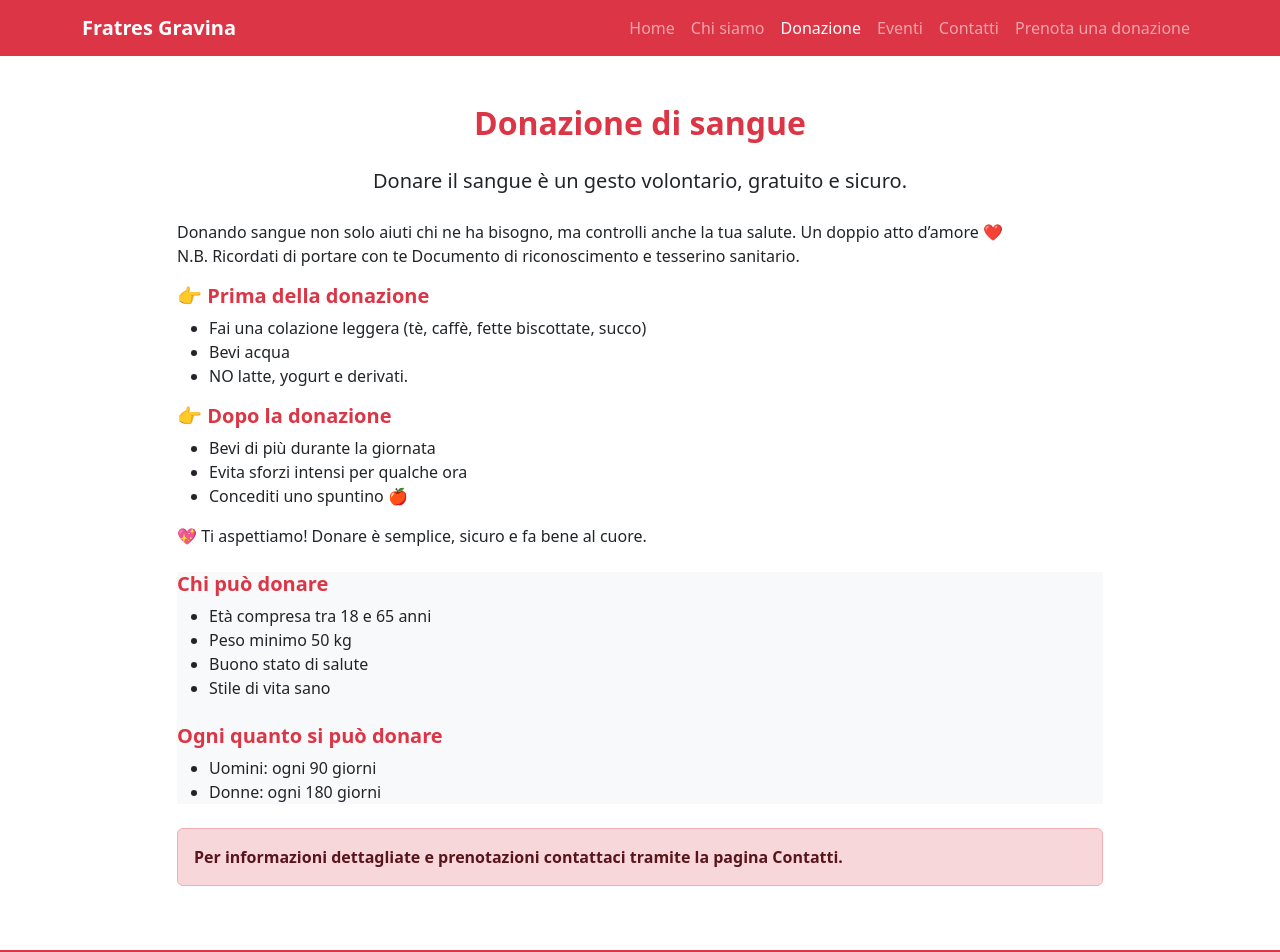
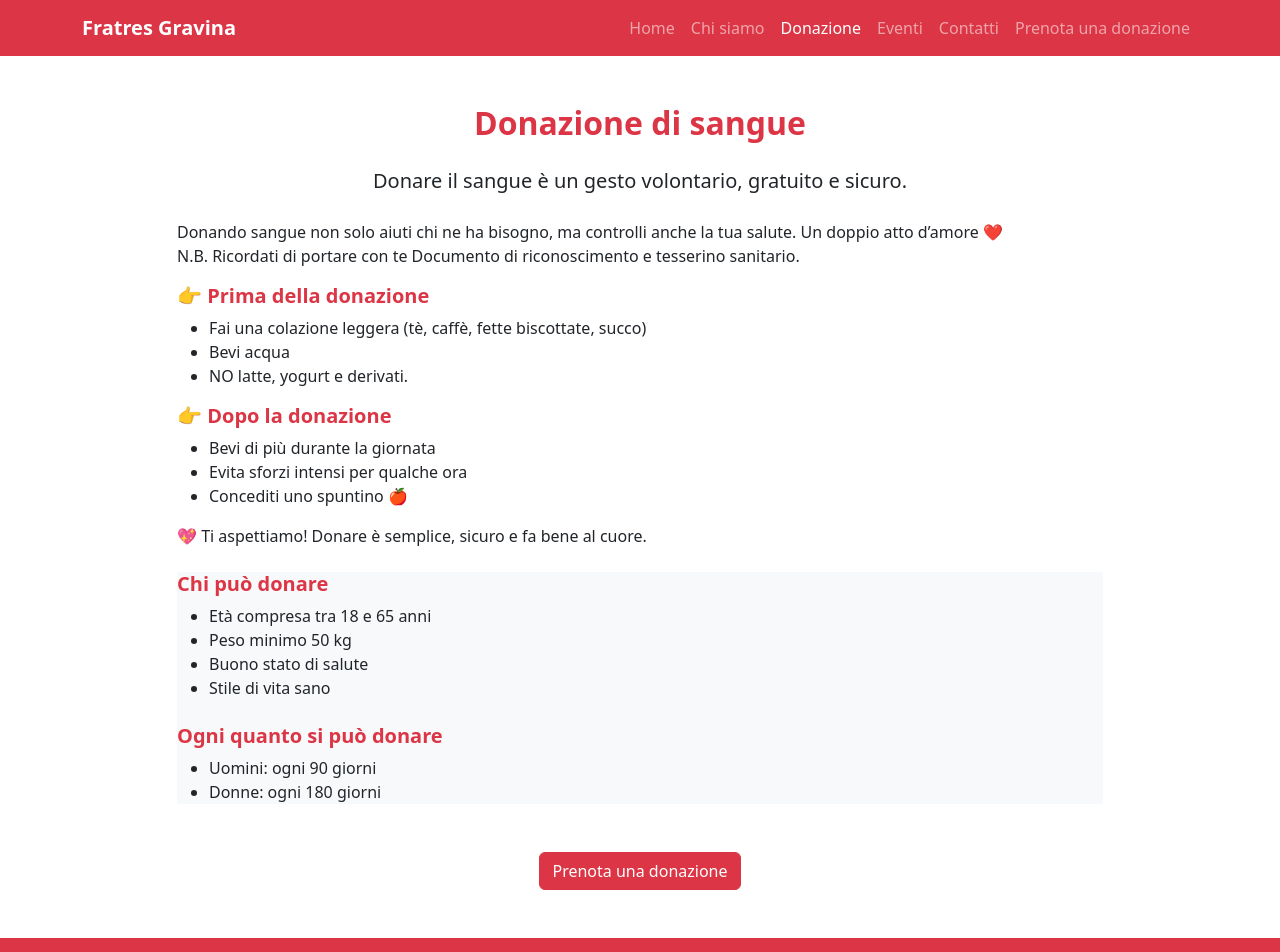
Before and after one commit to michelelongo97/fratres-gravina, a React (Vite) app: page /donazione in a window 1280 px wide. Shown: the top 952 px of the page. Built offline with nearby package versions, Linux system fonts and the light colour scheme.

Commit message:
feat: add btn in donazionepage

```diff
--- a/src/pages/DonazionePage.jsx
+++ b/src/pages/DonazionePage.jsx
@@ -52,11 +52,15 @@ export default function DonazionePage() {
               <li>Donne: ogni 180 giorni</li>
             </ul>
           </section>
-          <div className="alert alert-danger mt-4">
-            <strong>
-              Per informazioni dettagliate e prenotazioni contattaci tramite la
-              pagina Contatti.
-            </strong>
+          <div className="mt-4 text-center pt-4">
+            <a
+              className="btn btn-danger"
+              href="https://portale-donatori.sanita.regione.puglia.it/home"
+              target="_blank"
+              rel="noreferrer"
+            >
+              Prenota una donazione
+            </a>
           </div>
         </div>
       </div>
```
